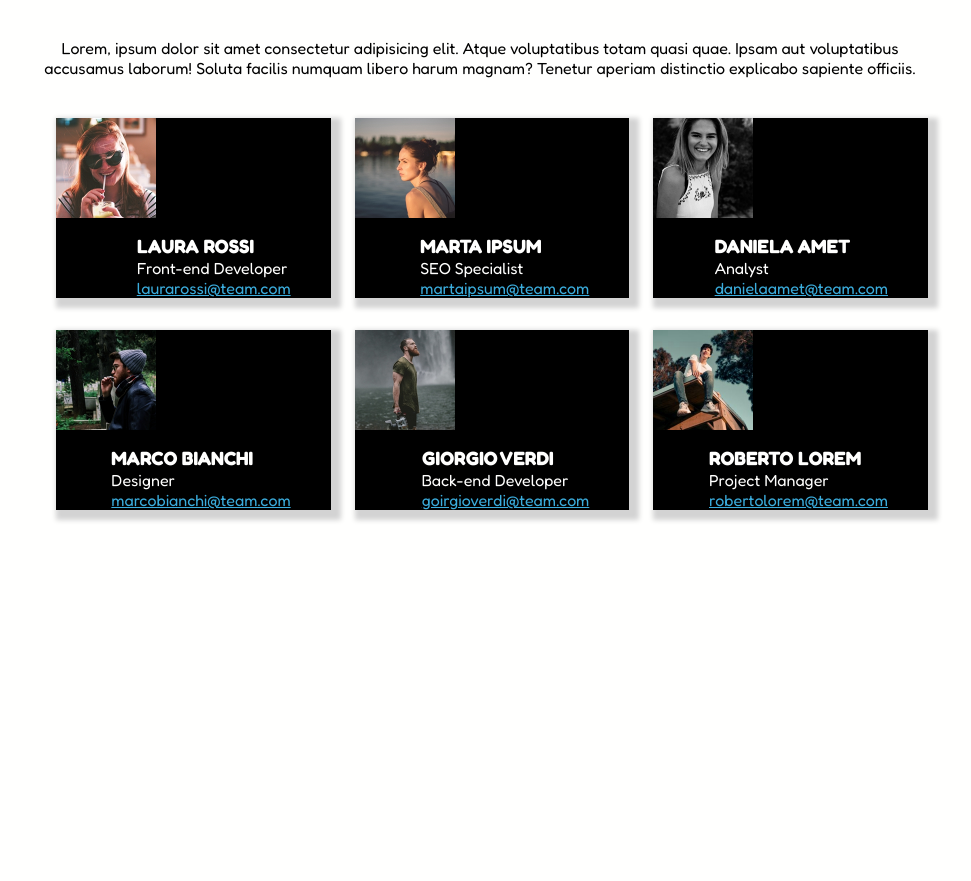
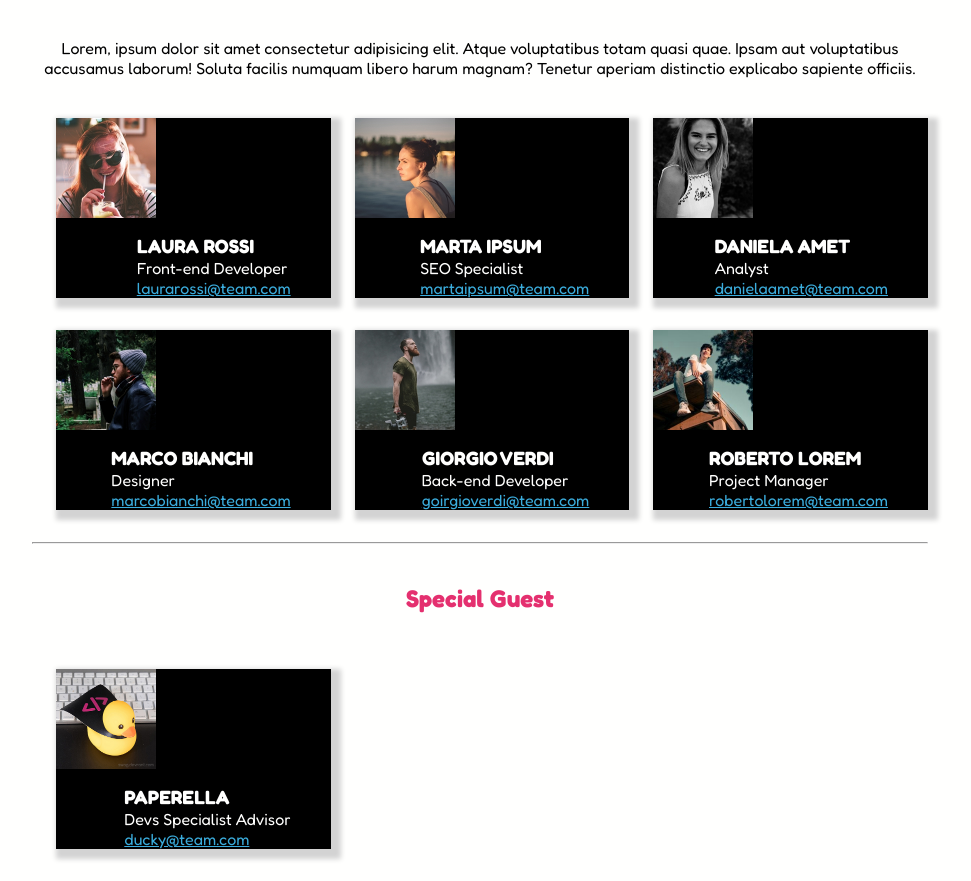
Before and after one commit to giuliaballestrero/html-css-float-cards, a plain HTML site: page index.html in a window 1280 px wide. Shown: the part 81-962 px from the top of the page, without its empty margins (160-1131 px from the left). Before the commit the page ends 800 px from the top, so only its background shows below. Drawn offline with Linux system fonts and the light colour scheme.

Commit message:
add special guest bonus section

```diff
--- a/css/stile.css
+++ b/css/stile.css
@@ -22,7 +22,7 @@ body {
     margin: 0 auto;
 }
 
-main h1 {
+main h1, h2 {
     color: #e4306f;
     text-align: center;
     padding-top: 2.5rem;
@@ -51,15 +51,10 @@ img {
     vertical-align: middle;
 }
 
-
-span {
-    display: block;
-
+a {
+    color: #3baddd;
 }
 
-span>a {
-    color: #3baddd;
-}
 
 .personalname {
     font-weight: bold;
@@ -75,3 +70,7 @@ span>a {
      padding-right: 2.5rem;
      padding-top: 1rem;
 }
+
+#specialguest {
+    padding-top: 1rem;
+}
--- a/index.html
+++ b/index.html
@@ -29,65 +29,80 @@
 
 
         <!--Sezione card-->
-        <section class=".clearfix">
-            <div class="float-left clearfix">
+        <section class="clearfix">
+            <div class="float-left textbox">
                 <img src="img/female1.png" alt="Laura Rossi">
-                <span class="float-right">
-                    <span class="personalname">LAURA ROSSI</span>
-                    Front-end Developer <br>
+                <div class="float-right">
+                    <span class="personalname">LAURA ROSSI</span><br>
+                    Front-end Developer<br>
                     <a href="mailto:laurarossi@team.com">laurarossi@team.com</a>
-                </span>
+                </div>
             </div>
 
             <div class="float-left">
                 <img src="img/female2.png" alt="Marta Ipsum">
-                <span class="float-right">
-                    <span class="personalname">MARTA IPSUM</span>
+                <div class="float-right textbox">
+                    <span class="personalname">MARTA IPSUM</span><br>
                     SEO Specialist<br>
                     <a href="mailto:laurarossi@team.com">martaipsum@team.com</a>
-                </span>
+                </div>
             </div>
 
             <div class="float-left"><img src="img/female3.png" alt="Daniela Amet">
-                <span class="float-right">
-                    <span class="personalname">DANIELA AMET</span>
+                <div class="float-right textbox">
+                    <span class="personalname">DANIELA AMET</span><br>
                     Analyst<br>
                     <a href="mailto:laurarossi@team.com">danielaamet@team.com</a>
-                </span>
+                </div>
 
             </div>
 
         </section>
 
-        <section class=".clearfix">
-            <div class="float-left">
+        <section class="clearfix">
+            <div class="float-left box">
                 <img src="img/male1.png" alt="Marco Bianchi">
-                <span class="float-right">
-                    <span class="personalname">MARCO BIANCHI</span>
+                <div class="float-right">
+                    <span class="personalname">MARCO BIANCHI</span><br>
                     Designer<br>
                     <a href="mailto:laurarossi@team.com">marcobianchi@team.com</a>
-                </span>
+                </div>
 
             </div>
 
             <div class="float-left">
                 <img src="img/male2.png" alt="Giorgio Verdi">
-                <span class="float-right">
-                    <span class="personalname">GIORGIO VERDI</span>
+                <div class="float-right">
+                    <span class="personalname">GIORGIO VERDI</span><br>
                     Back-end Developer<br>
                     <a href="mailto:laurarossi@team.com">goirgioverdi@team.com</a>
-                </span>
+                </div>
 
             </div>
 
             <div class="float-left">
                 <img src="img/male3.png" alt="Roberto Lorem">
-                <span class="float-right">
-                    <span class="personalname">ROBERTO LOREM</span>
+                <div class="float-right">
+                    <span class="personalname">ROBERTO LOREM</span><br>
                     Project Manager<br>
                     <a href="mailto:laurarossi@team.com">robertolorem@team.com</a>
-                </span>
+                </div>
 
+            </div>
+        </section>
+
+        <hr>
+
+        <h2>Special Guest</h2>
+
+        <section id="specialguest">
+            <div class="float-left textbox">
+                <img src="img/duck.jpg" alt="Paperella gialla">
+                <div class="float-right">
+                    <span class="personalname">PAPERELLA</span><br>
+                    Devs Specialist Advisor<br>
+                    <a href="mailto:ducky@team.com">ducky@team.com</a>
+                </div>
             </div>
         </section>
 
```
Also changed, not shown: img/duck.jpg (added).
